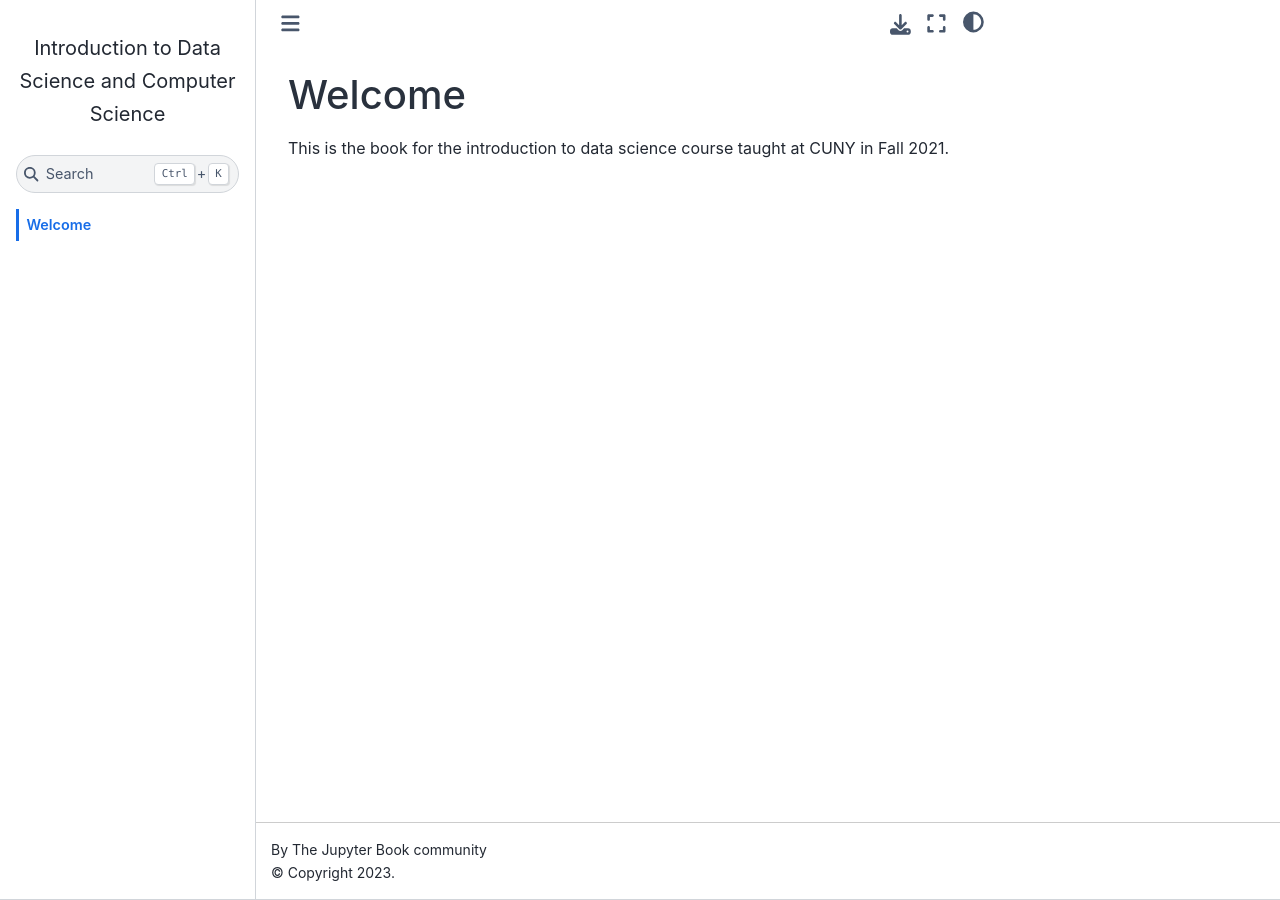
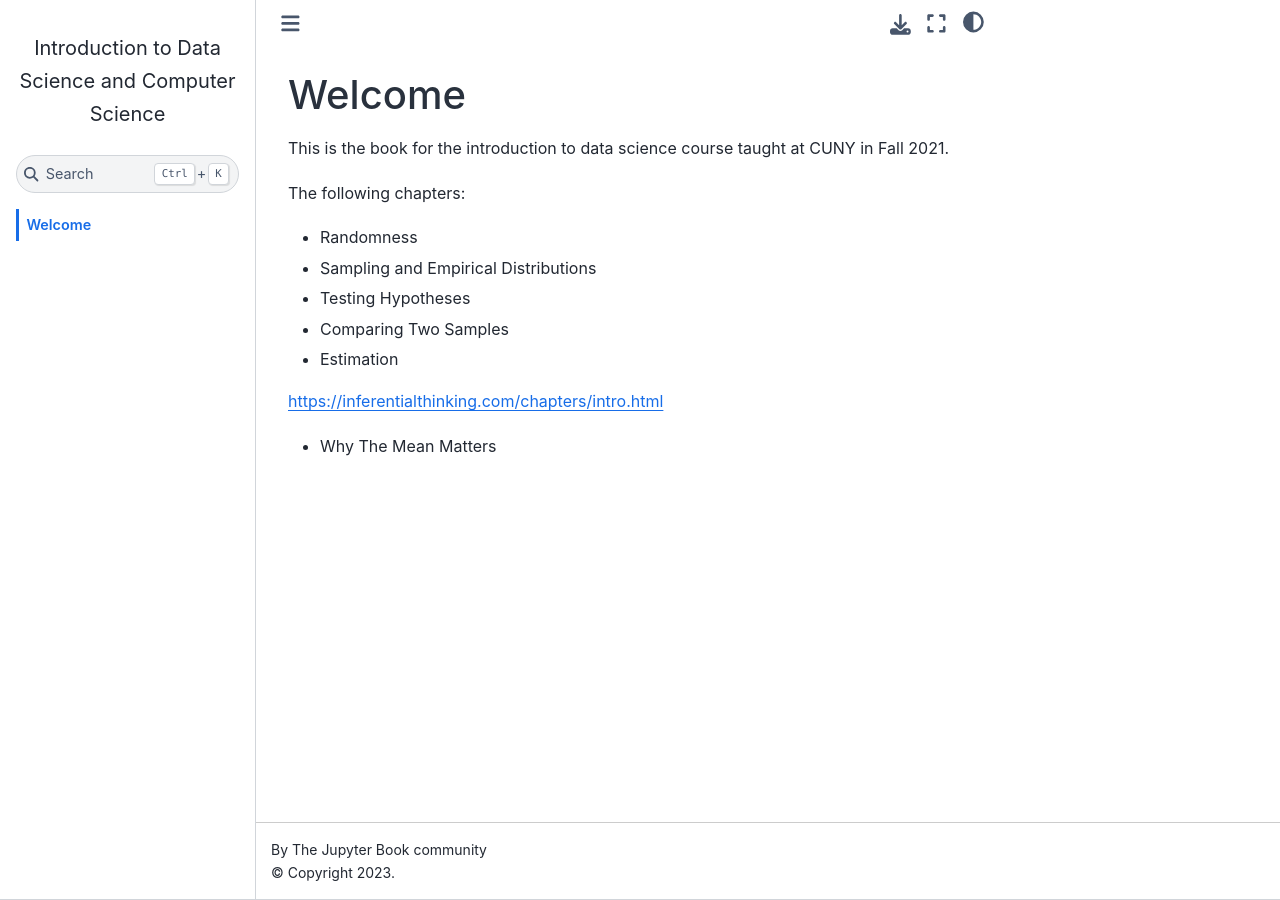
Before and after one commit to EricSchles/cuny_intro_to_ds_book, a Jupyter Book: the page built from intro.md, in a window 1280 px wide. Built offline with Jupyter Book 1.0.4 settings and Sphinx 7.4.7 and the Sphinx Book theme 1.1.4, drawn with Linux system fonts in a browser that asks for light colours; pages that are not in the unit, such as notebooks, are missing from menus.

Commit message:
intro credit

```diff
--- a/intro.md
+++ b/intro.md
@@ -1,3 +1,13 @@
 # Welcome
 
 This is the book for the introduction to data science course taught at CUNY in Fall 2021.
+
+The following chapters:
+* Randomness
+* Sampling and Empirical Distributions
+* Testing Hypotheses
+* Comparing Two Samples
+* Estimation
+
+[https://inferentialthinking.com/chapters/intro.html](https://inferentialthinking.com/chapters/intro.html)
+* Why The Mean Matters
```
